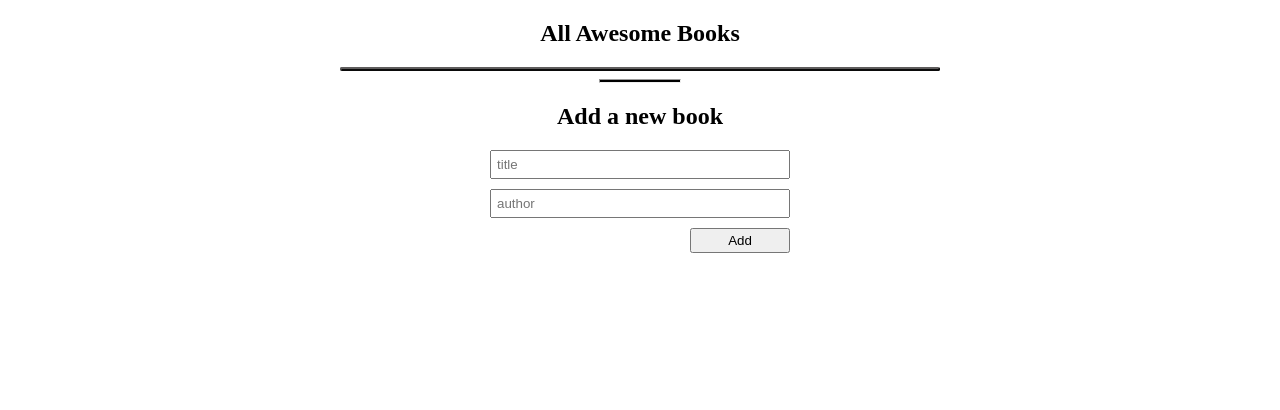
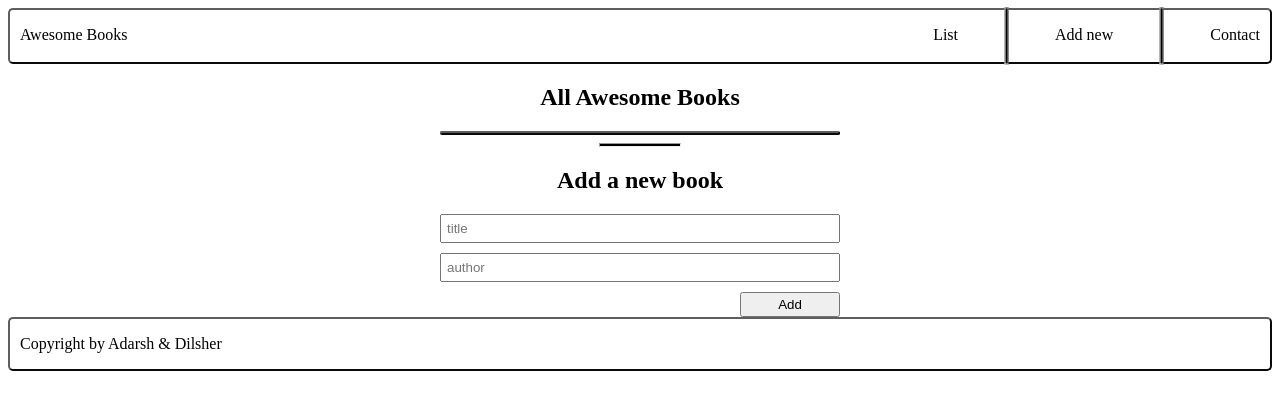
Before and after one commit to PowerLevel9000/Awesome-Books, a website: page index.html in a window 1280 px wide. Drawn offline with Linux system fonts and the light colour scheme.

Commit message:
nav and footer added

```diff
--- a/index.html
+++ b/index.html
@@ -8,6 +8,20 @@
     <link rel="stylesheet" href="style.css">
 </head>
 <body>
+    <header>
+        <nav>
+            <div>
+                <p>Awesome Books</p>
+            </div>
+            <div>
+                <ul>
+                    <li>List</li><hr class="rotate">
+                    <li>Add new</li><hr class="rotate">
+                    <li>Contact</li>
+                </ul>
+            </div>
+        </nav>
+    </header>
     <main>
         <section>
             <h1>All Awesome Books</h1>
@@ -24,8 +38,10 @@
                 <div><button class="addBtn">Add</button></div>
             </form>
         </section>
-
     </main>
+    <footer>
+        <p>Copyright by Adarsh & Dilsher</p>
+    </footer>
 
 
     <script src="script.js"></script>
--- a/style.css
+++ b/style.css
@@ -1,6 +1,28 @@
 body {
-  max-width: 600px;
+  display: flex;
+  flex-direction: column;
+}
+
+main {
+  width: 50%;
+  max-width: 400px;
   margin: 0 auto;
+}
+
+nav {
+  display: flex;
+  justify-content: space-between;
+}
+
+nav ul {
+  display: flex;
+  list-style-type: none;
+  gap: 20px;
+}
+
+.rotate {
+  transform: rotate(90deg);
+  width: 55px;
 }
 
 h1,
@@ -18,7 +40,6 @@ hr {
 form {
   display: flex;
   flex-direction: column;
-  width: 50%;
   gap: 10px;
   margin: 0 auto;
 }
@@ -37,6 +58,8 @@ form div {
   text-align: right;
 }
 
+nav,
+footer,
 .bookContainer {
   border: 2px outset rgb(95, 93, 93);
   border-radius: 5px;
@@ -52,3 +75,8 @@ form div {
 .innerContainer:nth-child(odd) {
   background-color: rgb(231, 227, 227);
 }
+
+nav,
+footer {
+  padding: 0 10px;
+}
```
